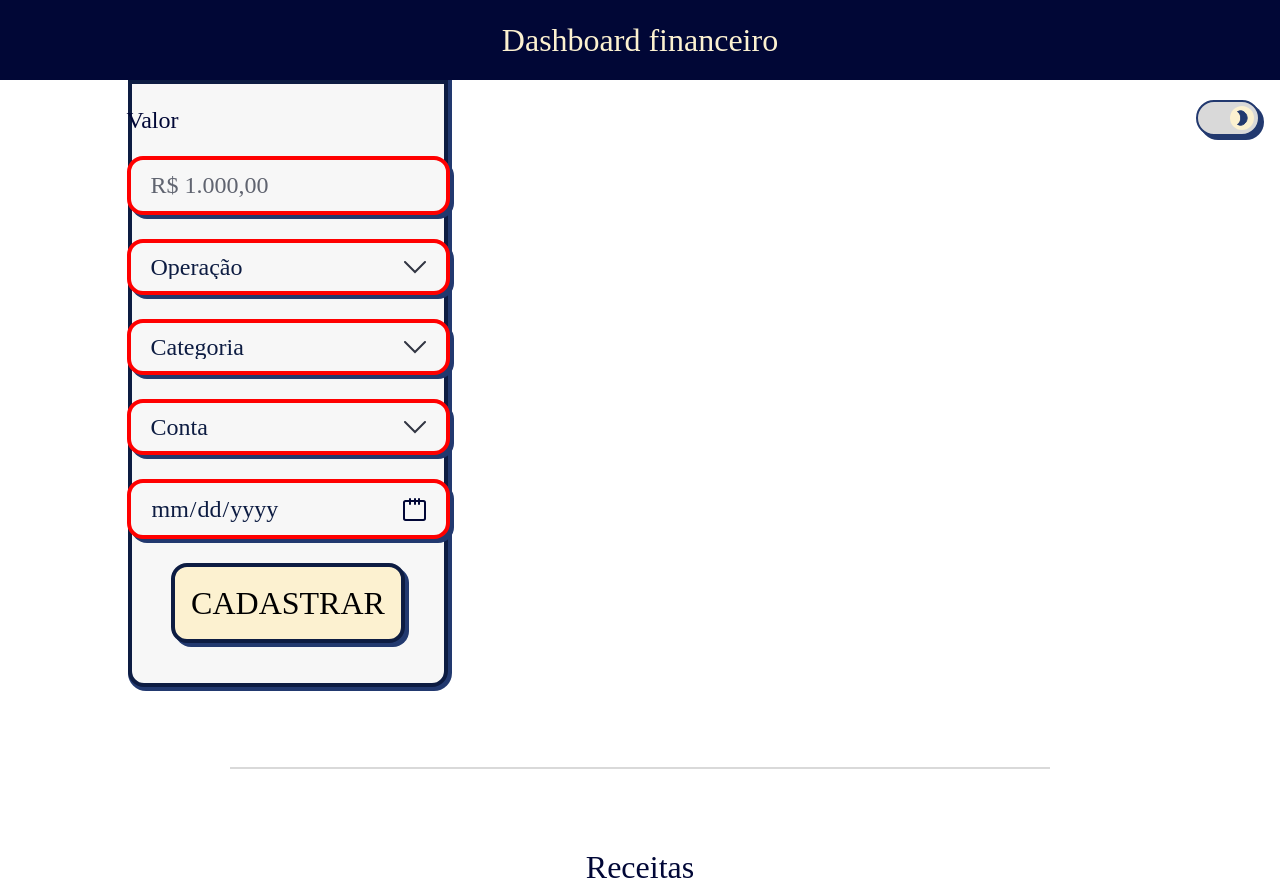
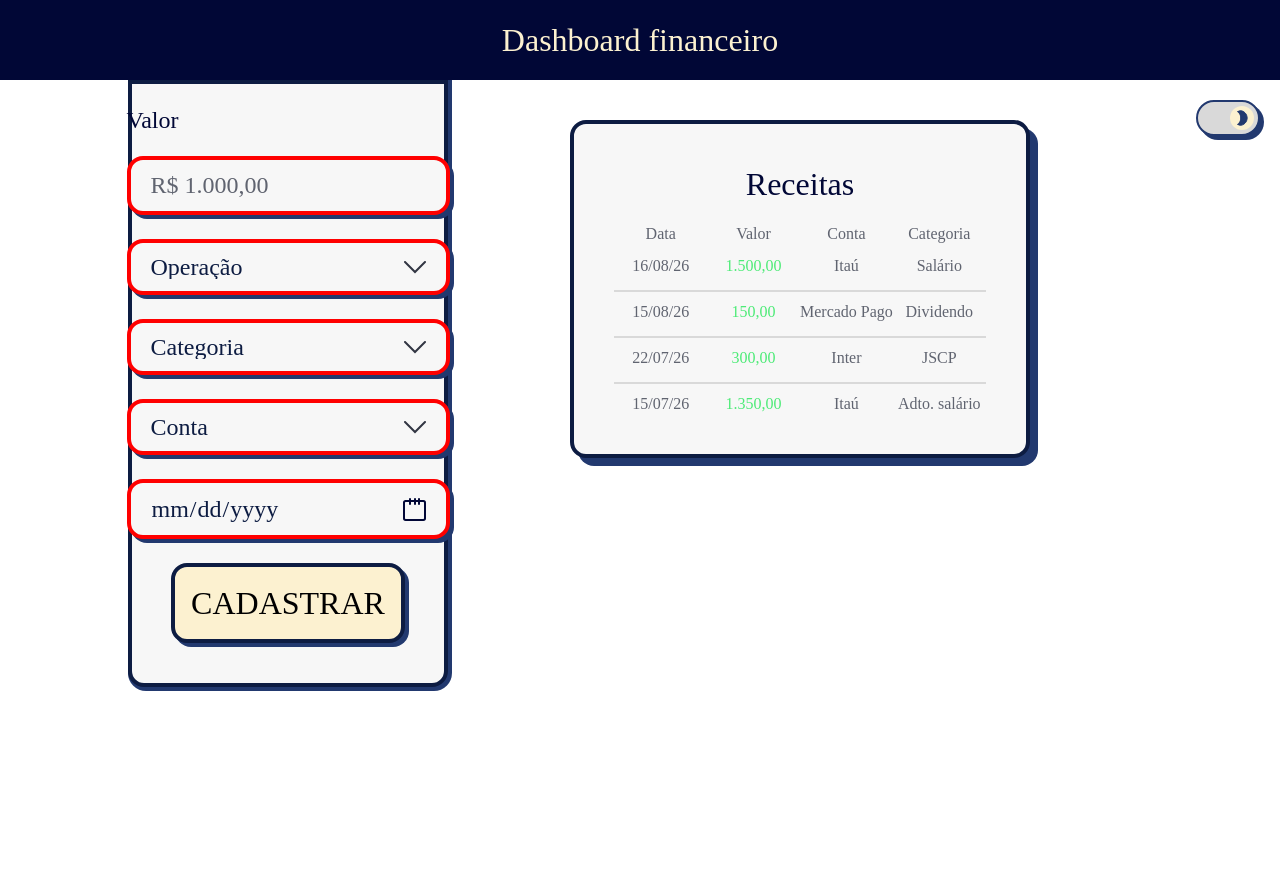
Before and after one commit to JoaoAntonioo87/Dashboard-financeiro, a plain HTML site: page index.html in a window 1280 px wide. Shown: the top 890 px of the page. After the commit the page ends 800 px from the top, so only its background shows below. Drawn offline with Linux system fonts and the light colour scheme; a web font is replaced by a local one.

Commit message:
feat: adicionar estilo desktop tabelas

```diff
--- a/index.html
+++ b/index.html
@@ -24,7 +24,7 @@
     </div>
   </button>
 
-  <main>
+  <main class="container">
     <section class="form-cadastro container">
       <form action="./modules/handleForm.js" method="POST" data-theme="light" id="form">
         <label for="valor" data-theme="light">Valor</label>
@@ -59,8 +59,8 @@
 
     </section>
     <section class="tabelas container">
-      <h2 class="subtitle">Receitas</h2>
       <article class="tabela receitas">
+        <h2 class="subtitle">Receitas</h2>
         <div class="head-tabela">
           <p>Data</p>
           <p>Valor</p>
--- a/styles/form.css
+++ b/styles/form.css
@@ -112,6 +112,9 @@
 
 /* LAPTOP */
 @media screen and (min-width: 1024px) {
+  .form-cadastro {
+    grid-row: 1 / 5;
+  }
   .form-cadastro form {
     background-color: var(--COLOR-C1);
     border: 4px solid var(--COLOR-P2);
--- a/styles/global.css
+++ b/styles/global.css
@@ -20,6 +20,11 @@
 
 body[data-theme="dark"] {
   background-color: var(--COLOR-P2);
+}
+
+main {
+  display: grid;
+  grid-template-columns: 1fr;
 }
 
 .container {
@@ -62,3 +67,11 @@ body[data-theme="dark"] {
   margin: 4px 4px 4px 32px;
   padding: 4px;
 }
+
+@media screen and (min-width: 1024px) {
+  main {
+    grid-template-columns: 1fr 3fr;
+    justify-content: start;
+    justify-items: start;
+  }
+}
--- a/styles/tabelas.css
+++ b/styles/tabelas.css
@@ -13,7 +13,7 @@
   display: grid;
 }
 
-.tabela::before {
+.tabela + .tabela::before {
   background-color: var(--COLOR-C2);
   content: "";
   height: 2px;
@@ -43,7 +43,6 @@
   display: grid;
   grid-template-columns: repeat(4, 1fr);
   align-items: center;
-  justify-items: center;
   text-align: center;
   position: relative;
 }
@@ -69,3 +68,15 @@
 .receitas .valor {
   color: var(--COLOR-U3);
 }
+
+@media screen and (min-width: 1024px) {
+  .tabelas {
+    display: flex;
+    background-color: var(--COLOR-C1);
+    border: 4px solid var(--COLOR-P2);
+    border-radius: 1rem;
+    box-shadow: 8px 8px var(--COLOR-P1);
+    margin-top: 2.5rem;
+    padding: 2.5rem;
+  }
+}
```
Also changed, not shown: style.min.css.
